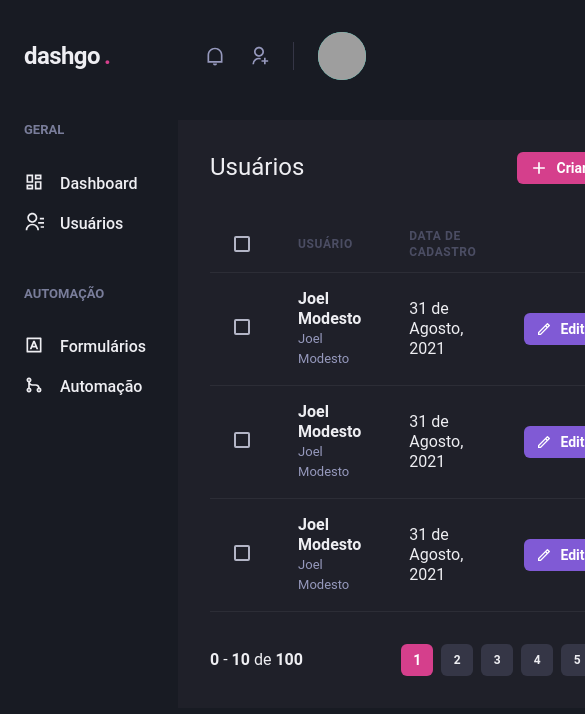
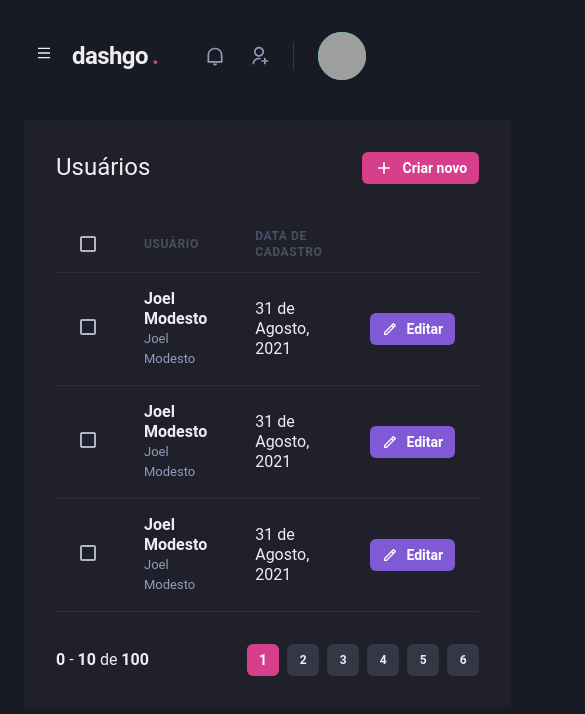
Before and after one commit to joelmss93/dashgo-ignite, a Next.js app: page /users in a window 390 px wide. Shown: the top 714 px of the page, 585 px wide, since content can reach past the window. Built offline with nearby package versions, Linux system fonts and the light colour scheme; grey boxes are pictures that could not be loaded.

Commit message:
feat: mobile sidebar

```diff
--- a/src/components/Header/index.tsx
+++ b/src/components/Header/index.tsx
@@ -1,10 +1,14 @@
-import { Flex, useBreakpointValue } from '@chakra-ui/react';
+import { Flex, Icon, IconButton, useBreakpointValue } from '@chakra-ui/react';
+import { RiMenuLine } from 'react-icons/ri';
+import { useSidebarDrawer } from '../../contexts/SidebarDrawerContext';
 import { Logo } from './Logo';
 import { NotificationsNav } from './NotificationsNav';
 import { Profile } from './Profile';
 import { SearchBox } from './SearchBox';
 
 export function Header() {
+  const { onOpen } = useSidebarDrawer();
+
   const isWideVersion = useBreakpointValue({
     base: false,
     lg: true,
@@ -21,6 +25,16 @@
       px="6"
       align="center"
     >
+      {!isWideVersion && (
+        <IconButton
+          aria-label="Open navigation"
+          icon={<Icon as={RiMenuLine} />}
+          fonSize="24"
+          variant="unstyled"
+          onClick={onOpen}
+          mr="2"
+        />
+      )}
       <Logo />
 
       {isWideVersion && <SearchBox />}
--- /dev/null
+++ b/src/components/Sidebar/SidebarNav.tsx
@@ -0,0 +1,33 @@
+import { Stack } from '@chakra-ui/react';
+import {
+  RiContactsLine,
+  RiDashboardLine,
+  RiGitMergeLine,
+  RiInputMethodLine,
+} from 'react-icons/ri';
+import { NavLink } from './NavLink';
+import { NavSection } from './NavSection';
+
+export function SidebarNav() {
+  return (
+    <Stack spacing="12" align="flex-start">
+      <NavSection title="GERAL">
+        <NavLink icon={RiDashboardLine} href="/dashboard">
+          Dashboard
+        </NavLink>
+        <NavLink icon={RiContactsLine} href="/dashboard">
+          Usuários
+        </NavLink>
+      </NavSection>
+
+      <NavSection title="AUTOMAÇÃO">
+        <NavLink icon={RiInputMethodLine} href="/dashboard">
+          Formulários
+        </NavLink>
+        <NavLink icon={RiGitMergeLine} href="/dashboard">
+          Automação
+        </NavLink>
+      </NavSection>
+    </Stack>
+  );
+}
--- a/src/components/Sidebar/index.tsx
+++ b/src/components/Sidebar/index.tsx
@@ -1,36 +1,44 @@
-import { Box, Stack } from '@chakra-ui/react';
-import React from 'react';
 import {
-  RiContactsLine,
-  RiDashboardLine,
-  RiGitMergeLine,
-  RiInputMethodLine,
-} from 'react-icons/ri';
-import { NavSection } from './NavSection';
-import { NavLink } from './NavLink';
+  Box,
+  Drawer,
+  DrawerCloseButton,
+  DrawerContent,
+  DrawerOverlay,
+  DrawerHeader,
+  DrawerBody,
+  useBreakpointValue,
+} from '@chakra-ui/react';
+import { useSidebarDrawer } from '../../contexts/SidebarDrawerContext';
+
+import { SidebarNav } from './SidebarNav';
 
 export function Sidebar() {
+  const { isOpen, onClose } = useSidebarDrawer();
+
+  const isDrawerSidebar = useBreakpointValue({
+    base: true,
+    lg: false,
+  });
+
+  if (isDrawerSidebar) {
+    return (
+      <Drawer isOpen={isOpen} placement="left" onClose={onClose}>
+        <DrawerOverlay>
+          <DrawerContent bg="gray.800" p="4">
+            <DrawerCloseButton mt="6" />
+            <DrawerHeader>Navegação</DrawerHeader>
+
+            <DrawerBody>
+              <SidebarNav />
+            </DrawerBody>
+          </DrawerContent>
+        </DrawerOverlay>
+      </Drawer>
+    );
+  }
   return (
     <Box as="aside" w="64" mr="8">
-      <Stack spacing="12" align="flex-start">
-        <NavSection title="GERAL">
-          <NavLink icon={RiDashboardLine} href="/dashboard">
-            Dashboard
-          </NavLink>
-          <NavLink icon={RiContactsLine} href="/dashboard">
-            Usuários
-          </NavLink>
-        </NavSection>
-
-        <NavSection title="AUTOMAÇÃO">
-          <NavLink icon={RiInputMethodLine} href="/dashboard">
-            Formulários
-          </NavLink>
-          <NavLink icon={RiGitMergeLine} href="/dashboard">
-            Automação
-          </NavLink>
-        </NavSection>
-      </Stack>
+      <SidebarNav />
     </Box>
   );
 }
--- /dev/null
+++ b/src/contexts/SidebarDrawerContext.tsx
@@ -0,0 +1,29 @@
+import { useDisclosure, UseDisclosureReturn } from '@chakra-ui/react';
+import { useRouter } from 'next/dist/client/router';
+import { createContext, ReactNode, useContext } from 'react';
+import { useEffect } from 'react';
+
+interface SidebarProviderProps {
+  children: ReactNode;
+}
+
+type SidebarDrawerContextDate = UseDisclosureReturn;
+
+const SidebarDrawerContext = createContext({} as SidebarDrawerContextDate);
+
+export function SidebarDrawerProvider({ children }: SidebarProviderProps) {
+  const disclosure = useDisclosure();
+  const router = useRouter();
+
+  useEffect(() => {
+    disclosure.onClose();
+  }, [router.asPath]);
+
+  return (
+    <SidebarDrawerContext.Provider value={disclosure}>
+      {children}
+    </SidebarDrawerContext.Provider>
+  );
+}
+
+export const useSidebarDrawer = () => useContext(SidebarDrawerContext);
--- a/src/pages/_app.tsx
+++ b/src/pages/_app.tsx
@@ -1,11 +1,14 @@
 import { AppProps } from 'next/app';
 import { ChakraProvider } from '@chakra-ui/react';
 import { theme } from '../styles/theme';
+import { SidebarDrawerProvider } from '../contexts/SidebarDrawerContext';
 
 function MyApp({ Component, pageProps }: AppProps) {
   return (
     <ChakraProvider theme={theme}>
-      <Component {...pageProps} />
+      <SidebarDrawerProvider>
+        <Component {...pageProps} />
+      </SidebarDrawerProvider>
     </ChakraProvider>
   );
 }
```
